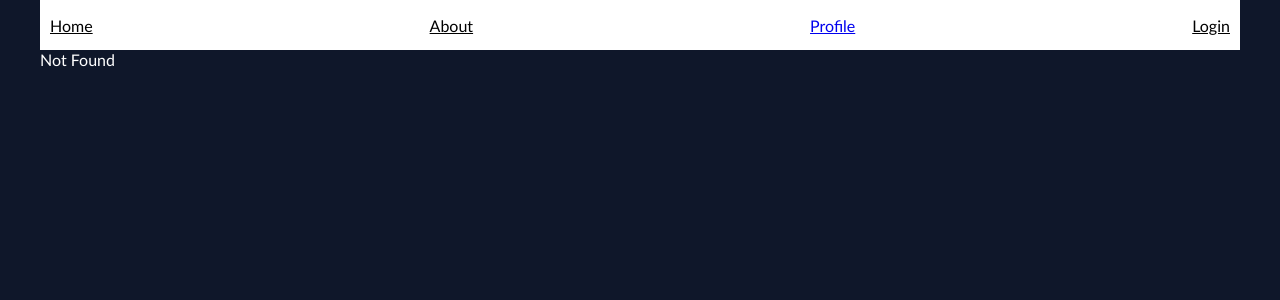
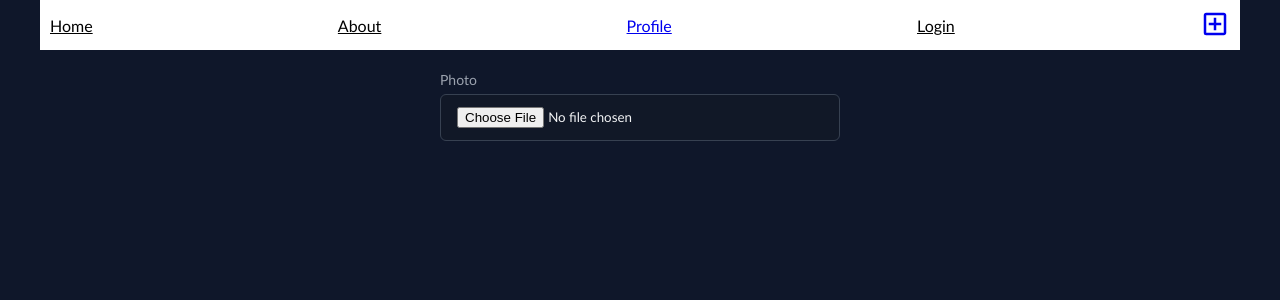
Before and after one commit to abrandon1999/exotic_life_FE, a React (Vite) app: page /post in a window 1280 px wide. Before the commit this address had no page. Shown: the top 300 px of the page. Built offline with nearby package versions, Linux system fonts and the light colour scheme.

Commit message:
create the post page and input file using AI

```diff
--- a/src/components/Navbar.tsx
+++ b/src/components/Navbar.tsx
@@ -1,5 +1,6 @@
 import type { CSSProperties } from "react";
 import { Link } from "@tanstack/react-router";
+import { MdOutlineAddBox } from "react-icons/md";
 //FIXME: replace with the signed-in user's id
 const temp = "3b054c16-0e8d-4193-86a6-a6d0f3d2c28d";
 export default function Navbar() {
@@ -17,9 +18,13 @@ export default function Navbar() {
       <Link to="/login" style={NavbarTextStyle}>
         Login
       </Link>
+      <Link to="/post">
+        <MdOutlineAddBox size={ICON_SIZE} />
+      </Link>
     </div>
   );
 }
+const ICON_SIZE = "30";
 const NavbarStyle: CSSProperties = {
   height: "50px",
   width: "100%",
--- a/src/routeTree.gen.ts
+++ b/src/routeTree.gen.ts
@@ -11,6 +11,7 @@
 import { Route as rootRouteImport } from './routes/__root'
 import { Route as UploadRouteImport } from './routes/upload'
 import { Route as RegisterRouteImport } from './routes/register'
+import { Route as PostRouteImport } from './routes/post'
 import { Route as LoginRouteImport } from './routes/login'
 import { Route as AboutRouteImport } from './routes/about'
 import { Route as IndexRouteImport } from './routes/index'
@@ -25,6 +26,11 @@ const UploadRoute = UploadRouteImport.update({
 const RegisterRoute = RegisterRouteImport.update({
   id: '/register',
   path: '/register',
+  getParentRoute: () => rootRouteImport,
+} as any)
+const PostRoute = PostRouteImport.update({
+  id: '/post',
+  path: '/post',
   getParentRoute: () => rootRouteImport,
 } as any)
 const LoginRoute = LoginRouteImport.update({
@@ -57,6 +63,7 @@ export interface FileRoutesByFullPath {
   '/': typeof IndexRoute
   '/about': typeof AboutRoute
   '/login': typeof LoginRoute
+  '/post': typeof PostRoute
   '/register': typeof RegisterRoute
   '/upload': typeof UploadRoute
   '/profile/$userId': typeof ProfileUserIdRoute
@@ -66,6 +73,7 @@ export interface FileRoutesByTo {
   '/': typeof IndexRoute
   '/about': typeof AboutRoute
   '/login': typeof LoginRoute
+  '/post': typeof PostRoute
   '/register': typeof RegisterRoute
   '/upload': typeof UploadRoute
   '/profile/$userId': typeof ProfileUserIdRoute
@@ -76,6 +84,7 @@ export interface FileRoutesById {
   '/': typeof IndexRoute
   '/about': typeof AboutRoute
   '/login': typeof LoginRoute
+  '/post': typeof PostRoute
   '/register': typeof RegisterRoute
   '/upload': typeof UploadRoute
   '/profile/$userId': typeof ProfileUserIdRoute
@@ -87,6 +96,7 @@ export interface FileRouteTypes {
     | '/'
     | '/about'
     | '/login'
+    | '/post'
     | '/register'
     | '/upload'
     | '/profile/$userId'
@@ -96,6 +106,7 @@ export interface FileRouteTypes {
     | '/'
     | '/about'
     | '/login'
+    | '/post'
     | '/register'
     | '/upload'
     | '/profile/$userId'
@@ -105,6 +116,7 @@ export interface FileRouteTypes {
     | '/'
     | '/about'
     | '/login'
+    | '/post'
     | '/register'
     | '/upload'
     | '/profile/$userId'
@@ -115,6 +127,7 @@ export interface RootRouteChildren {
   IndexRoute: typeof IndexRoute
   AboutRoute: typeof AboutRoute
   LoginRoute: typeof LoginRoute
+  PostRoute: typeof PostRoute
   RegisterRoute: typeof RegisterRoute
   UploadRoute: typeof UploadRoute
   ProfileUserIdRoute: typeof ProfileUserIdRoute
@@ -135,6 +148,13 @@ declare module '@tanstack/react-router' {
       path: '/register'
       fullPath: '/register'
       preLoaderRoute: typeof RegisterRouteImport
+      parentRoute: typeof rootRouteImport
+    }
+    '/post': {
+      id: '/post'
+      path: '/post'
+      fullPath: '/post'
+      preLoaderRoute: typeof PostRouteImport
       parentRoute: typeof rootRouteImport
     }
     '/login': {
@@ -179,6 +199,7 @@ const rootRouteChildren: RootRouteChildren = {
   IndexRoute: IndexRoute,
   AboutRoute: AboutRoute,
   LoginRoute: LoginRoute,
+  PostRoute: PostRoute,
   RegisterRoute: RegisterRoute,
   UploadRoute: UploadRoute,
   ProfileUserIdRoute: ProfileUserIdRoute,
--- /dev/null
+++ b/src/routes/post.tsx
@@ -0,0 +1,78 @@
+import { createFileRoute } from "@tanstack/react-router";
+import { type CSSProperties, useState } from "react";
+
+export const Route = createFileRoute("/post")({
+  component: RouteComponent,
+});
+
+function RouteComponent() {
+  const [postImage, setPostImage] = useState<File | null>(null);
+
+  return (
+    <div style={container}>
+      <form action={handleSubmit} style={formStyle}>
+        <div style={inputGroup}>
+          <label htmlFor="post-image" style={labelStyle}>
+            Photo
+          </label>
+          <input
+            type="file"
+            name="image"
+            id="post-image"
+            style={inputStyle}
+            accept="image/*"
+            onChange={(event) => {
+              const file = event.target.files?.[0];
+              if (file) setPostImage(file);
+            }}
+          />
+        </div>
+        {postImage ? <p style={fileNameStyle}>{postImage.name}</p> : null}
+      </form>
+    </div>
+  );
+
+  function handleSubmit(formData: FormData) {
+    if (postImage) formData.set("image", postImage);
+    console.log(Object.fromEntries(formData));
+  }
+}
+
+const container: CSSProperties = {
+  padding: "1rem",
+  minHeight: "100vh",
+};
+
+const formStyle: CSSProperties = {
+  maxWidth: "400px",
+  margin: "0 auto",
+};
+
+const inputGroup: CSSProperties = {
+  marginTop: "0.25rem",
+  fontSize: "0.875rem",
+  lineHeight: "1.25rem",
+  marginBottom: "1.5rem",
+};
+
+const labelStyle: CSSProperties = {
+  display: "block",
+  color: "rgba(156,163,175,1)",
+  marginBottom: "4px",
+};
+
+const inputStyle: CSSProperties = {
+  width: "100%",
+  borderRadius: "0.375rem",
+  border: "1px solid rgba(55,65,81,1)",
+  outline: 0,
+  backgroundColor: "rgba(17,24,39,1)",
+  padding: "0.75rem 1rem",
+  color: "rgba(243,244,246,1)",
+};
+
+const fileNameStyle: CSSProperties = {
+  color: "rgba(243,244,246,1)",
+  fontSize: "0.875rem",
+  lineHeight: "1.25rem",
+};
--- a/src/routes/profile/edit/$userId.tsx
+++ b/src/routes/profile/edit/$userId.tsx
@@ -93,6 +93,7 @@ function RouteComponent() {
               type="text"
               style={inputStyle}
               value={"tempmail@yahoo.com"}
+              disabled
             />
           </div>
           <div style={inputGroup}>
```
